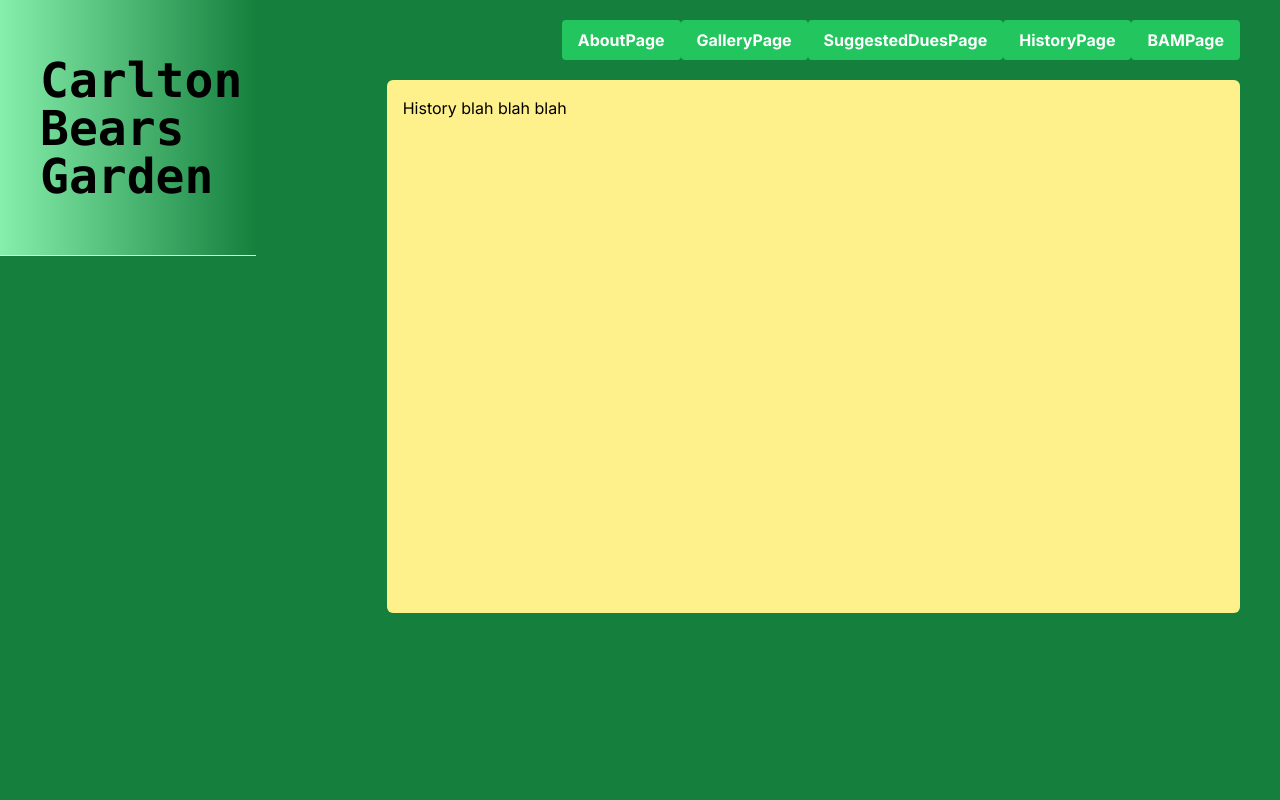
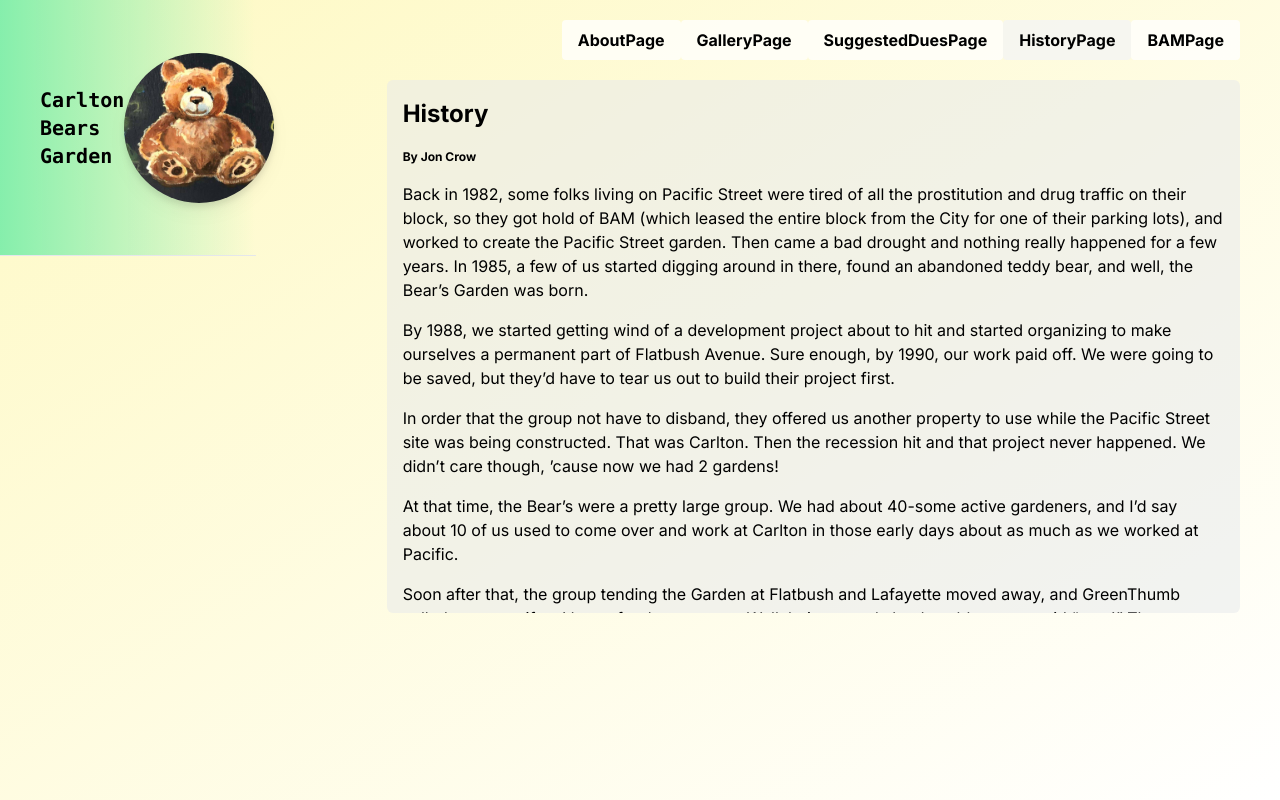
Before and after one commit to tedgusek/carltonbearsgarden, a Next.js app: page / in a window 1280 px wide. Both pictures are taken after a click on the button "HistoryPage". Built offline with nearby package versions, Linux system fonts and the light colour scheme.

Commit message:
History page text is added, active nav bar is highlited, teddy bear image is rendering but not situated in right place yet

```diff
--- a/src/app/layout.tsx
+++ b/src/app/layout.tsx
@@ -5,8 +5,8 @@ import "./globals.css";
 const inter = Inter({ subsets: ["latin"] });
 
 export const metadata: Metadata = {
-  title: "Create Next App",
-  description: "Generated by create next app",
+  title: "Carlton Bears Garden",
+  description: "A place to learn about the history and of our garden, become a member, and pay suggested dues",
 };
 
 export default function RootLayout({
--- a/src/app/page.tsx
+++ b/src/app/page.tsx
@@ -3,23 +3,33 @@ import Image from "next/image";
 import Navbar from "@/components/Navbar";
 import ContentWindow from "@/components/ContentWindow";
 import React, { useState } from "react";
+// import welcomeBear from "@/content/welcomeBear.jpeg"
 
 export default function Home() {
   const [content, setContent] = useState<string>('AboutPage');
+  const [activeTab, setActiveTab] = useState<string>('AboutPage');
 
   return (
-    <main className="flex min-h-screen flex-col items-center justify-between p-24 bg-green-700">
+    <main className="flex min-h-screen flex-col items-center justify-between p-24 bg-gradient-to-br from-yellow-100 to-white">
       <div className="z-10 max-w-5xl w-full font-mono text-sm flex items-center justify-center">
-        <p className="fixed left-0 top-0 flex items-center w-full justify-start border-b bg-gradient-to-r from-green-300 h-24 md:text-5xl text-black font-extrabold md:max-w-64 md:h-64 px-10 text-3xl">
+        <p className="fixed left-0 top-0 flex items-center w-full justify-start border-b bg-gradient-to-r from-green-300 h-24 md:text-xl text-black font-extrabold md:max-w-64 md:h-64 px-10 text-3xl">
           Carlton Bears Garden
+          <Image
+            src="/welcomeBear.jpeg"
+            alt="Painting of a brown teddy bear"
+            width={150}
+            height={150}
+            className="rounded-full drop-shadow-lg"
+          />
         </p>
+
       </div>
       {/* <div className="flex height-full w-full fixed top-0"> */}
       {/* <div className="fixed top-15 flex flex-col items-center justify-center w-1/2 h-25 bg-blue-500 "> */}
       {/* <div className="flex flex-col items-center justify-center p-24 bg-blue-700 relative "> */}
       <div>
       {/* <div className="inline-block top-0 left-10 w-full bg-gradient-to-t from-white via-white dark:from-black dark:via-black lg:static lg:h-auto lg:w-auto lg:bg-none"> */}
-          <Navbar content= {content} setContent={setContent} />
+          <Navbar content= {content} setContent={setContent} activeTab= {activeTab} setActiveTab= {setActiveTab} />
         {/* </div> */}
         {/* <div className="inline-block top-50 left-50 h-1/4 w-1/2 bg-green-400"> */}
           {/* <div className="mt-10  "> */}
--- a/src/components/ContentWindow.tsx
+++ b/src/components/ContentWindow.tsx
@@ -11,7 +11,7 @@ interface ContentWindowProps {
 
 const ContentWindow: React.FC<ContentWindowProps> = ({ content }) => {
     return (
-        <div className="h-2/3 bg-yellow-200 p-4 fixed top-20 right-10 w-2/3 rounded-md">
+        <div className="h-2/3 bg-gray-200 bg-opacity-50 p-4 fixed top-20 right-10 w-2/3 rounded-md overflow-auto">
         {content === 'AboutPage' && <AboutPage content={"AboutPage"}/>}
         {content === 'GalleryPage' && <GalleryPage content={"GalleryPage"}/>}
         {content === 'SuggestedDuesPage' && <SuggestedDuesPage content={"SuggestedDuesPage"}/>}
--- a/src/components/Navbar.tsx
+++ b/src/components/Navbar.tsx
@@ -3,21 +3,26 @@ import React, { useState } from "react";
 interface NavbarProps {
     content: string;
     setContent: React.Dispatch<React.SetStateAction<string>>;
+    activeTab: string;
+    setActiveTab: React.Dispatch<React.SetStateAction<string>>;
 }
 
-const Navbar: React.FC<NavbarProps> = ({content, setContent}) => {
-   // Array of the Buttons
+const Navbar: React.FC<NavbarProps> = ({ content, setContent, activeTab, setActiveTab }) => {
+    // Array of the Buttons
     const navMenuItems: string[] = ['AboutPage', 'GalleryPage', 'SuggestedDuesPage', 'HistoryPage', 'BAMPage']
     // Button Click Sets state to be used in the contentwindow
     const handleButtonClick = (menuItem: string) => {
         setContent(menuItem);
+        setActiveTab(menuItem);
     };
 
     const buttons = navMenuItems.map((menuItem, index) =>
 
         <button
             key={index}
-            className="bg-green-500 hover:bg-green-700 text-white font-bold py-2 px-4 rounded"
+            // className="bg-gray-100 hover:bg-white text-black font-bold py-2 px-4 rounded"
+            // className="bg-gray-100 hover:bg-white text-black font-bold py-2 px-4 rounded"
+            className= {`py-2 px-4 rounded text-black font-bold hover:bg-yellow-100 bg-opacity-75 ${ activeTab === menuItem ? "bg-gray-100 " : "bg-white"}`}
             onClick={() => {
                 handleButtonClick(menuItem)
             }}
--- a/src/content/AboutPage.tsx
+++ b/src/content/AboutPage.tsx
@@ -11,7 +11,7 @@ interface AboutPageProps {
 
 const AboutPage: React.FC<AboutPageProps> = ({ content }) => {
     return (
-        <div className='h-full w-full overflow-auto'>
+        <div className='h-full w-full'>
             <p> About blah blah blah </p>
             <p> About blah blah blah </p>
             <p> About blah blah blah </p>
--- a/src/content/HistoryPage.tsx
+++ b/src/content/HistoryPage.tsx
@@ -8,8 +8,20 @@ interface HistoryPageProps {
 
 const HistoryPage: React.FC<HistoryPageProps> = ({ content }) => {
     return (
-        <div className='h-full w-full overflow-auto'>
-            <p> History blah blah blah </p>
+        <div className='h-full w-full overflow-auto text-black'>
+            {/* <h5 className='text-5xl font-bold'>History</h5> */}
+            <h5 style={{ fontSize: '1.5rem' }} className='font-bold'>History</h5>
+
+            <h3 style={{ fontSize: '.75rem' }} className='font-bold py-4'>By Jon Crow</h3>
+            <p> Back in 1982, some folks living on Pacific Street were tired of all the prostitution and drug traffic on their block, so they got hold of BAM (which leased the entire block from the City for one of their parking lots), and worked to create the Pacific Street garden. Then came a bad drought and nothing really happened for a few years. In 1985, a few of us started digging around in there, found an abandoned teddy bear, and well, the Bear’s Garden was born. </p>
+            <p className='py-4'>By 1988, we started getting wind of a development project about to hit and started organizing to make ourselves a permanent part of Flatbush Avenue. Sure enough, by 1990, our work paid off. We were going to be saved, but they’d have to tear us out to build their project first.</p>
+            <p>In order that the group not have to disband, they offered us another property to use while the Pacific Street site was being constructed. That was Carlton. Then the recession hit and that project never happened. We didn’t care though, ’cause now we had 2 gardens!</p>
+            <p className='py-4'>At that time, the Bear’s were a pretty large group. We had about 40-some active gardeners, and I’d say about 10 of us used to come over and work at Carlton in those early days about as much as we worked at Pacific.</p>
+            <p>Soon after that, the group tending the Garden at Flatbush and Lafayette moved away, and GreenThumb called us to see if we’d care for that spot too. Well, being greedy land-grabbers, we said “sure!” Then we were 3 Bear’s Gardens!</p>
+            <p className='py-4'>Not too many years later, HPD ( then an evil city agency) tried to sell the Carlton property out from under us. The Borough President’s office came to the rescue and worked out a deal whereby Carlton got a rare 10 year lease (most gardens at the time were on a year to year interim use lease).</p>
+            <p>Not long after that, GreenThumb was able to work out a deal with the City to transfer around 35 gardens (out of 700) into permanent Park’s Department status. Both Carlton and Rockwell got in on that deal. Then came the battle with RATner for Pacific Street, and well, the rest is history. Best part is that all 3 gardens are now permanent! Carlton and Rockwell in NYC Parks and Pacific in the newly formed Brooklyn Alliance of Neighborhood Gardens (BANG) Land Trust.</p>
+            <p className='py-4'>As the year’s have gone by, our memberships have come and gone. A few of us have stuck it out, but the reality is that memberships change, neighborhoods change, our own priorities change. We, as a group, don’t cross pollinate like we used to… in fact, all three gardens have so many new members, we mostly don’t know each other anymore. But the good news is that our keys still works in all 3 Bear’s Gardens!</p>
+            <p>(not) The End</p>
         </div>
     );
 }
```
Also changed, not shown: public/welcomeBear.jpeg (added).
